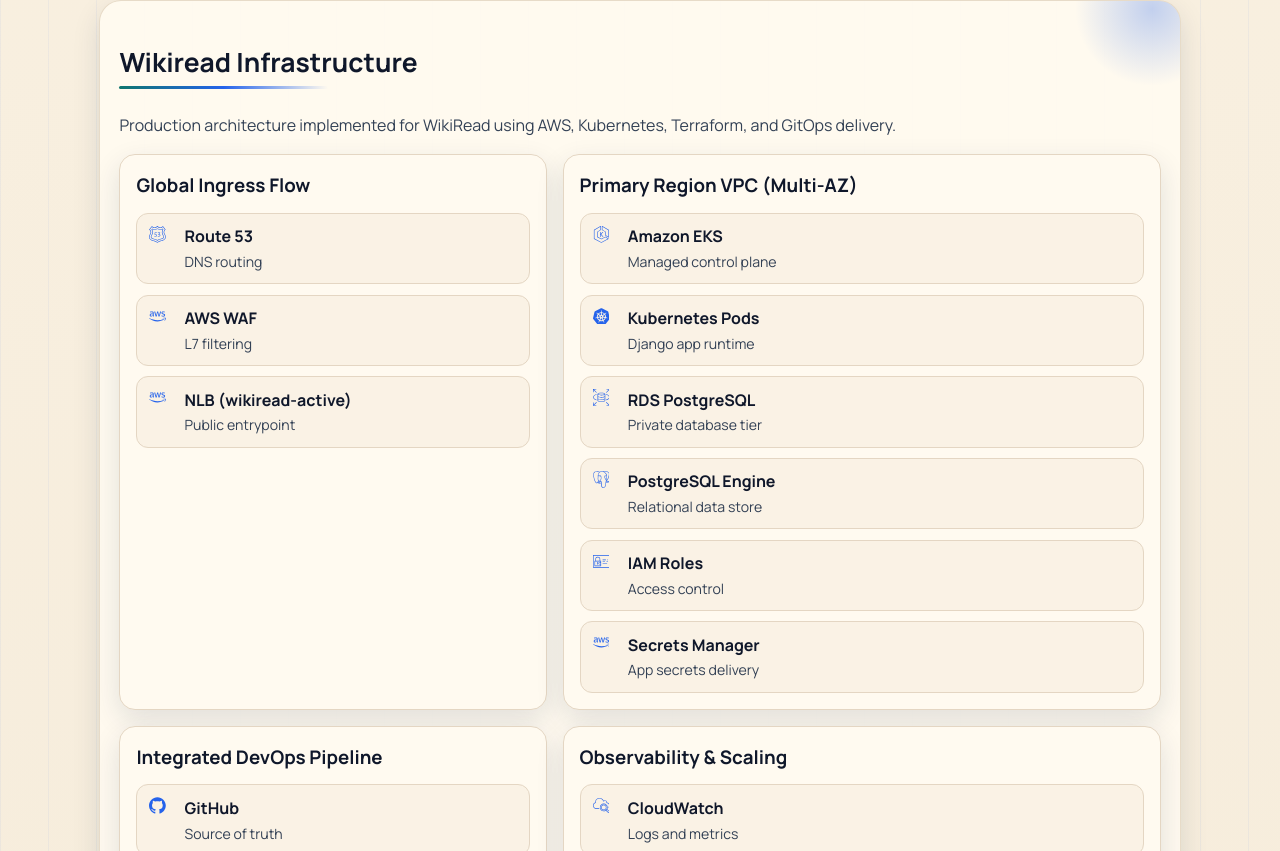
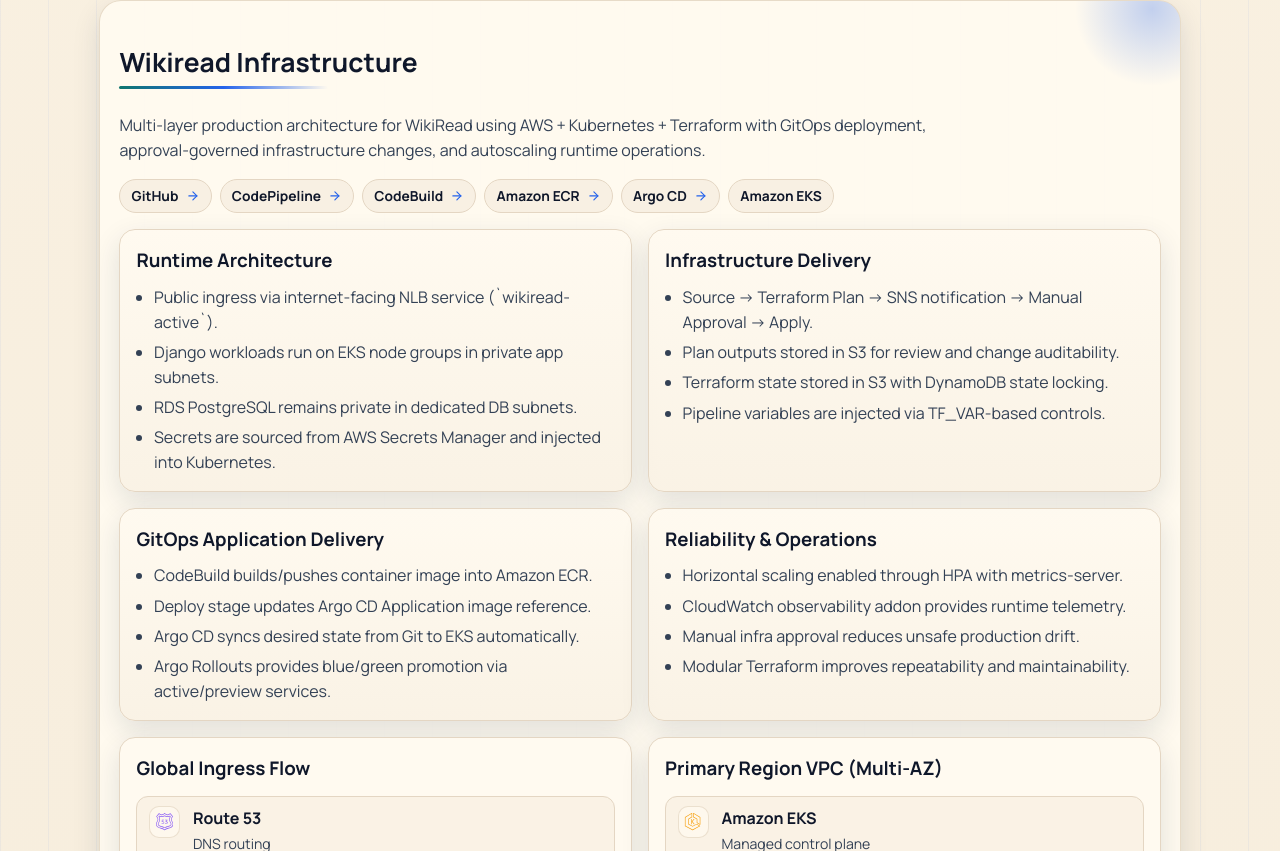
Before and after one commit to Vanshajsrivastava/react-frontend, a React (Create React App) app: page / in a window 1280 px wide. Shown: the part 4069-4920 px from the top of the page. Built offline with nearby package versions, Linux system fonts and the light colour scheme.

Commit message:
Redesign Wikiread infrastructure section with dynamic icon architecture

```diff
--- a/src/App.css
+++ b/src/App.css
@@ -586,9 +586,70 @@
   margin-top: 0.95rem;
 }
 
+.infra-intro {
+  max-width: 90ch;
+}
+
+.infra-flow-strip {
+  margin-top: 0.95rem;
+  display: flex;
+  flex-wrap: wrap;
+  gap: 0.5rem;
+}
+
+.infra-flow-node {
+  border: 1px solid var(--border);
+  background: color-mix(in srgb, var(--surface-soft) 88%, transparent);
+  border-radius: 999px;
+  padding: 0.35rem 0.7rem;
+  display: inline-flex;
+  align-items: center;
+  gap: 0.45rem;
+  font-size: 0.86rem;
+  font-weight: 700;
+}
+
+.infra-flow-arrow {
+  color: var(--accent-2);
+}
+
+.infra-summary-grid {
+  display: grid;
+  grid-template-columns: repeat(2, minmax(0, 1fr));
+  gap: 1rem;
+  margin-top: 1rem;
+}
+
+.infra-summary-card {
+  border: 1px solid var(--border);
+  background: linear-gradient(
+    180deg,
+    color-mix(in srgb, var(--surface) 92%, transparent),
+    color-mix(in srgb, var(--surface-soft) 76%, transparent)
+  );
+  border-radius: 16px;
+  padding: 1rem;
+  box-shadow: var(--shadow);
+}
+
+.infra-summary-card h3 {
+  margin-top: 0;
+  margin-bottom: 0.6rem;
+}
+
+.infra-summary-card ul {
+  margin: 0;
+  padding-left: 1.1rem;
+  color: var(--muted);
+}
+
+.infra-summary-card li + li {
+  margin-top: 0.34rem;
+}
+
 .infra-architecture-grid {
   display: grid;
-  grid-template-columns: 1.25fr 1.75fr;
+  grid-template-columns: repeat(2, minmax(0, 1fr));
   gap: 1rem;
   margin-top: 1rem;
 }
@@ -615,17 +676,25 @@
   border: 1px solid var(--border);
   background: color-mix(in srgb, var(--surface-soft) 70%, transparent);
   border-radius: 12px;
-  padding: 0.65rem 0.75rem;
+  padding: 0.62rem 0.72rem;
   display: grid;
-  grid-template-columns: 1.5rem 1fr;
+  grid-template-columns: 2.05rem 1fr;
   align-items: start;
   gap: 0.7rem;
 }
 
+.service-icon-wrap {
+  width: 1.95rem;
+  height: 1.95rem;
+  border-radius: 10px;
+  border: 1px solid color-mix(in srgb, var(--border) 72%, transparent);
+  background: color-mix(in srgb, var(--surface) 76%, transparent);
+  display: grid;
+  place-items: center;
+}
+
 .service-icon {
-  font-size: 1.05rem;
-  color: var(--accent-2);
-  margin-top: 0.1rem;
+  font-size: 1.08rem;
 }
 
 .service-name {
@@ -704,7 +773,7 @@
   .skills-grid,
   .project-grid,
   .education-list,
-  .infra-grid,
+  .infra-summary-grid,
   .infra-architecture-grid {
     grid-template-columns: 1fr;
   }
--- a/src/App.js
+++ b/src/App.js
@@ -18,6 +18,7 @@
   SiTerraform,
 } from "react-icons/si";
 import { LuWorkflow } from "react-icons/lu";
+import { FiArrowRight } from "react-icons/fi";
 
 const profile = {
   name: "Vanshaj Srivastava",
@@ -191,43 +192,91 @@
   {
     title: "Global Ingress Flow",
     items: [
-      { name: "Route 53", Icon: SiAmazonroute53, note: "DNS routing" },
-      { name: "AWS WAF", Icon: SiAmazonwebservices, note: "L7 filtering" },
-      { name: "NLB (wikiread-active)", Icon: SiAmazonwebservices, note: "Public entrypoint" },
+      { name: "Route 53", Icon: SiAmazonroute53, note: "DNS routing", color: "#8b5cf6" },
+      { name: "AWS WAF", Icon: SiAmazonwebservices, note: "L7 filtering", color: "#ef4444" },
+      { name: "NLB (wikiread-active)", Icon: SiAmazonwebservices, note: "Public entrypoint", color: "#2563eb" },
     ],
   },
   {
     title: "Primary Region VPC (Multi-AZ)",
     items: [
-      { name: "Amazon EKS", Icon: SiAmazoneks, note: "Managed control plane" },
-      { name: "Kubernetes Pods", Icon: SiKubernetes, note: "Django app runtime" },
-      { name: "RDS PostgreSQL", Icon: SiAmazonrds, note: "Private database tier" },
-      { name: "PostgreSQL Engine", Icon: SiPostgresql, note: "Relational data store" },
-      { name: "IAM Roles", Icon: SiAmazoniam, note: "Access control" },
-      { name: "Secrets Manager", Icon: SiAmazonwebservices, note: "App secrets delivery" },
+      { name: "Amazon EKS", Icon: SiAmazoneks, note: "Managed control plane", color: "#f59e0b" },
+      { name: "Kubernetes Pods", Icon: SiKubernetes, note: "Django app runtime", color: "#2563eb" },
+      { name: "RDS PostgreSQL", Icon: SiAmazonrds, note: "Private database tier", color: "#1d4ed8" },
+      { name: "PostgreSQL Engine", Icon: SiPostgresql, note: "Relational data store", color: "#336791" },
+      { name: "IAM Roles", Icon: SiAmazoniam, note: "Access control", color: "#f97316" },
+      { name: "Secrets Manager", Icon: SiAmazonwebservices, note: "App secrets delivery", color: "#0891b2" },
     ],
   },
   {
     title: "Integrated DevOps Pipeline",
     items: [
-      { name: "GitHub", Icon: SiGithub, note: "Source of truth" },
-      { name: "CodePipeline", Icon: LuWorkflow, note: "Release orchestration" },
-      { name: "CodeBuild", Icon: SiAmazonwebservices, note: "Build/deploy jobs" },
-      { name: "Amazon ECR", Icon: SiDocker, note: "Container image registry" },
-      { name: "Terraform", Icon: SiTerraform, note: "Infrastructure as code" },
-      { name: "Argo CD + Rollouts", Icon: SiArgo, note: "GitOps and blue/green" },
-      { name: "Helm", Icon: SiHelm, note: "Cluster package manager" },
-      { name: "S3 + DynamoDB", Icon: SiAmazondynamodb, note: "Terraform state + lock" },
-      { name: "S3 Plan Artifacts", Icon: SiAmazons3, note: "Plan review storage" },
+      { name: "GitHub", Icon: SiGithub, note: "Source of truth", color: "#111827" },
+      { name: "CodePipeline", Icon: LuWorkflow, note: "Release orchestration", color: "#16a34a" },
+      { name: "CodeBuild", Icon: SiAmazonwebservices, note: "Build/deploy jobs", color: "#0284c7" },
+      { name: "Amazon ECR", Icon: SiDocker, note: "Container image registry", color: "#0ea5e9" },
+      { name: "Terraform", Icon: SiTerraform, note: "Infrastructure as code", color: "#7c3aed" },
+      { name: "Argo CD + Rollouts", Icon: SiArgo, note: "GitOps and blue/green", color: "#2563eb" },
+      { name: "Helm", Icon: SiHelm, note: "Cluster package manager", color: "#0f766e" },
+      { name: "S3 + DynamoDB", Icon: SiAmazondynamodb, note: "Terraform state + lock", color: "#ca8a04" },
+      { name: "S3 Plan Artifacts", Icon: SiAmazons3, note: "Plan review storage", color: "#ea580c" },
     ],
   },
   {
     title: "Observability & Scaling",
     items: [
-      { name: "CloudWatch", Icon: SiAmazoncloudwatch, note: "Logs and metrics" },
-      { name: "metrics-server", Icon: SiKubernetes, note: "K8s resource metrics" },
-      { name: "HPA", Icon: SiKubernetes, note: "Horizontal autoscaling" },
-      { name: "SNS Approval Alerts", Icon: SiAmazonwebservices, note: "Plan notifications" },
+      { name: "CloudWatch", Icon: SiAmazoncloudwatch, note: "Logs and metrics", color: "#f59e0b" },
+      { name: "metrics-server", Icon: SiKubernetes, note: "K8s resource metrics", color: "#2563eb" },
+      { name: "HPA", Icon: SiKubernetes, note: "Horizontal autoscaling", color: "#0ea5e9" },
+      { name: "SNS Approval Alerts", Icon: SiAmazonwebservices, note: "Plan notifications", color: "#eab308" },
+    ],
+  },
+];
+
+const infraFlow = [
+  "GitHub",
+  "CodePipeline",
+  "CodeBuild",
+  "Amazon ECR",
+  "Argo CD",
+  "Amazon EKS",
+];
+
+const infraHighlights = [
+  {
+    title: "Runtime Architecture",
+    points: [
+      "Public ingress via internet-facing NLB service (`wikiread-active`).",
+      "Django workloads run on EKS node groups in private app subnets.",
+      "RDS PostgreSQL remains private in dedicated DB subnets.",
+      "Secrets are sourced from AWS Secrets Manager and injected into Kubernetes.",
+    ],
+  },
+  {
+    title: "Infrastructure Delivery",
+    points: [
+      "Source -> Terraform Plan -> SNS notification -> Manual Approval -> Apply.",
+      "Plan outputs stored in S3 for review and change auditability.",
+      "Terraform state stored in S3 with DynamoDB state locking.",
+      "Pipeline variables are injected via TF_VAR-based controls.",
+    ],
+  },
+  {
+    title: "GitOps Application Delivery",
+    points: [
+      "CodeBuild builds/pushes container image into Amazon ECR.",
+      "Deploy stage updates Argo CD Application image reference.",
+      "Argo CD syncs desired state from Git to EKS automatically.",
+      "Argo Rollouts provides blue/green promotion via active/preview services.",
+    ],
+  },
+  {
+    title: "Reliability & Operations",
+    points: [
+      "Horizontal scaling enabled through HPA with metrics-server.",
+      "CloudWatch observability addon provides runtime telemetry.",
+      "Manual infra approval reduces unsafe production drift.",
+      "Modular Terraform improves repeatability and maintainability.",
     ],
   },
 ];
@@ -433,9 +482,32 @@
 
         <section id="wikiread-infra" className="section island reveal">
           <h2>Wikiread Infrastructure</h2>
-          <p>
-            Production architecture implemented for WikiRead using AWS, Kubernetes, Terraform, and GitOps delivery.
+          <p className="infra-intro">
+            Multi-layer production architecture for WikiRead using AWS + Kubernetes + Terraform with GitOps
+            deployment, approval-governed infrastructure changes, and autoscaling runtime operations.
           </p>
+
+          <div className="infra-flow-strip">
+            {infraFlow.map((step, idx) => (
+              <div className="infra-flow-node" key={step}>
+                <span>{step}</span>
+                {idx < infraFlow.length - 1 && <FiArrowRight className="infra-flow-arrow" aria-hidden="true" />}
+              </div>
+            ))}
+          </div>
+
+          <div className="infra-summary-grid">
+            {infraHighlights.map((block) => (
+              <article className="infra-summary-card" key={block.title}>
+                <h3>{block.title}</h3>
+                <ul>
+                  {block.points.map((point) => (
+                    <li key={point}>{point}</li>
+                  ))}
+                </ul>
+              </article>
+            ))}
+          </div>
 
           <div className="infra-architecture-grid">
             {architectureBlocks.map((block) => (
@@ -444,7 +516,9 @@
                 <div className="service-list">
                   {block.items.map((item) => (
                     <div className="service-item" key={item.name}>
-                      <item.Icon className="service-icon" aria-hidden="true" />
+                      <span className="service-icon-wrap">
+                        <item.Icon className="service-icon" style={{ color: item.color }} aria-hidden="true" />
+                      </span>
                       <div>
                         <p className="service-name">{item.name}</p>
                         <p className="service-note">{item.note}</p>
```
